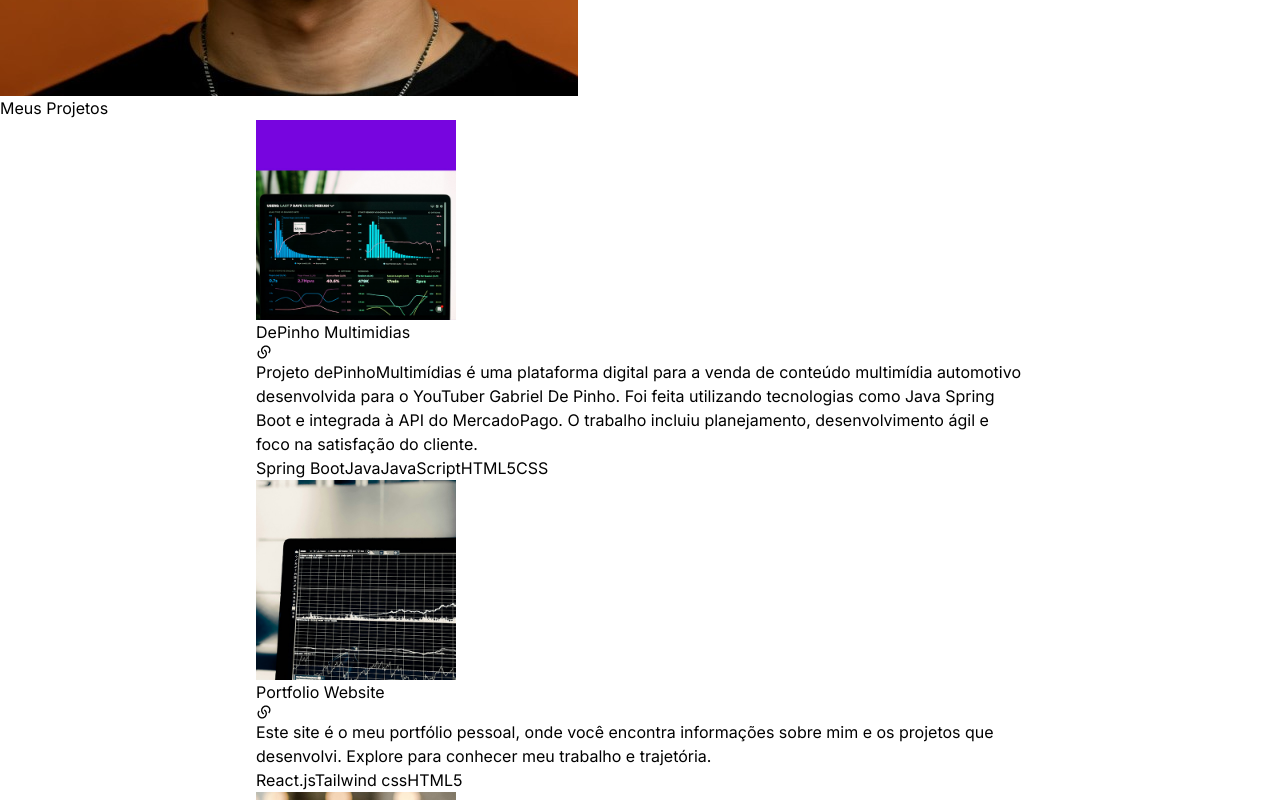
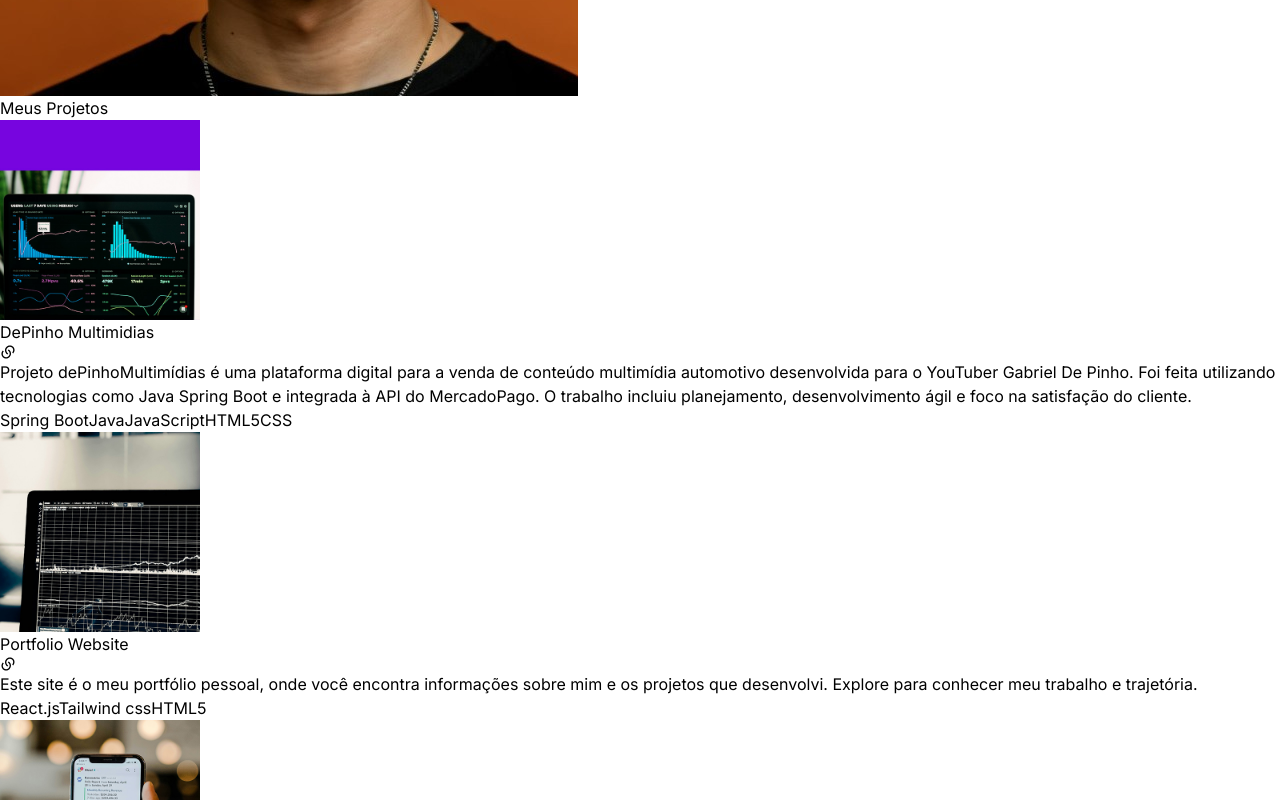
Before and after one commit to GabrielPongelupe/react-portifolio, a React (Vite) app in the folder code/react-portifolio/: page / in a window 1280 px wide. Shown: the part 2440-3240 px from the top of the page. Built offline with nearby package versions, Linux system fonts and the light colour scheme.

Commit message:
UPDATE component Project

```diff
--- a/code/react-portifolio/src/components/Projects.jsx
+++ b/code/react-portifolio/src/components/Projects.jsx
@@ -8,7 +8,7 @@ const Projects = () => {
 
   return (
     <div className="border-b border-neutral-900 pb-4">
-      <h1 className="my-28 text-center text-4xl">
+      <h1 className="my-24 text-center text-4xl">
         {portuguese ? "Meus" : "My"}
         <span className="text-green-400"> {portuguese ? "Projetos" : "Projects"}</span>
       </h1>
@@ -16,20 +16,20 @@ const Projects = () => {
       {PROJECTS.map((project, index) => (
         <a href={project.link} target="blank" key={index}>
           <div
-            className="p-0 py-5 rounded-xl flex flex-wrap justify-center lg:justify-center transition-transform duration-300 hover:cursor-pointer lg:hover:scale-105 lg:hover:bg-neutral-600 lg:hover:bg-opacity-20  mb-12" // Adicionei "mb-12" para aumentar a distância
-            style={{ maxWidth: "60%", margin: "0 auto" }} // Margem automática para centralizar
+            className="p-0 py-5 rounded-xl flex flex-col lg:flex-row lg:justify-between transition-transform duration-300 hover:cursor-pointer lg:hover:scale-105 lg:hover:bg-neutral-600 lg:hover:bg-opacity-20 mb-12" // Flex-col em telas menores, flex-row em telas maiores
+            style={{ maxWidth: "100%", margin: "0 auto" }} // Margem automática para centralizar
           >
-            <div className="w-full lg:w-1/4">
+            <div className="w-full lg:w-1/4 md:w-full">
               <img
                 src={project.image}
                 width={200}
                 height={200}
                 alt={project.title}
-                className="mb-0 rounded-2xl shadow-md"
+                className="mb-4 ml-5 lg:mb-0 rounded-2xl shadow-md" // Margem inferior apenas em telas menores
               />
             </div>
 
-            <div className="w-full max-w-xl lg:w-3/4">
+            <div className="w-full lg:w-3/4 md:w-full lg:ml-0">
               <h6 className="mb-2 font-semibold">
                 {project.title}
                 <span className="ml-2 absolute opacity-100 transition-opacity duration-300 lg:hover:opacity-100">
@@ -42,7 +42,7 @@ const Projects = () => {
 
               {project.technologies.map((tech, index) => (
                 <span
-                  className=" mr-2 rounded-3xl bg-yellow-800 bg-opacity-25 px-2 py-1 text-sm font-medium text-yellow-500"
+                  className="mr-2 rounded-3xl bg-yellow-800 bg-opacity-25 px-2 py-1 text-sm font-medium text-yellow-500"
                   key={index}
                 >
                   {tech}
```
